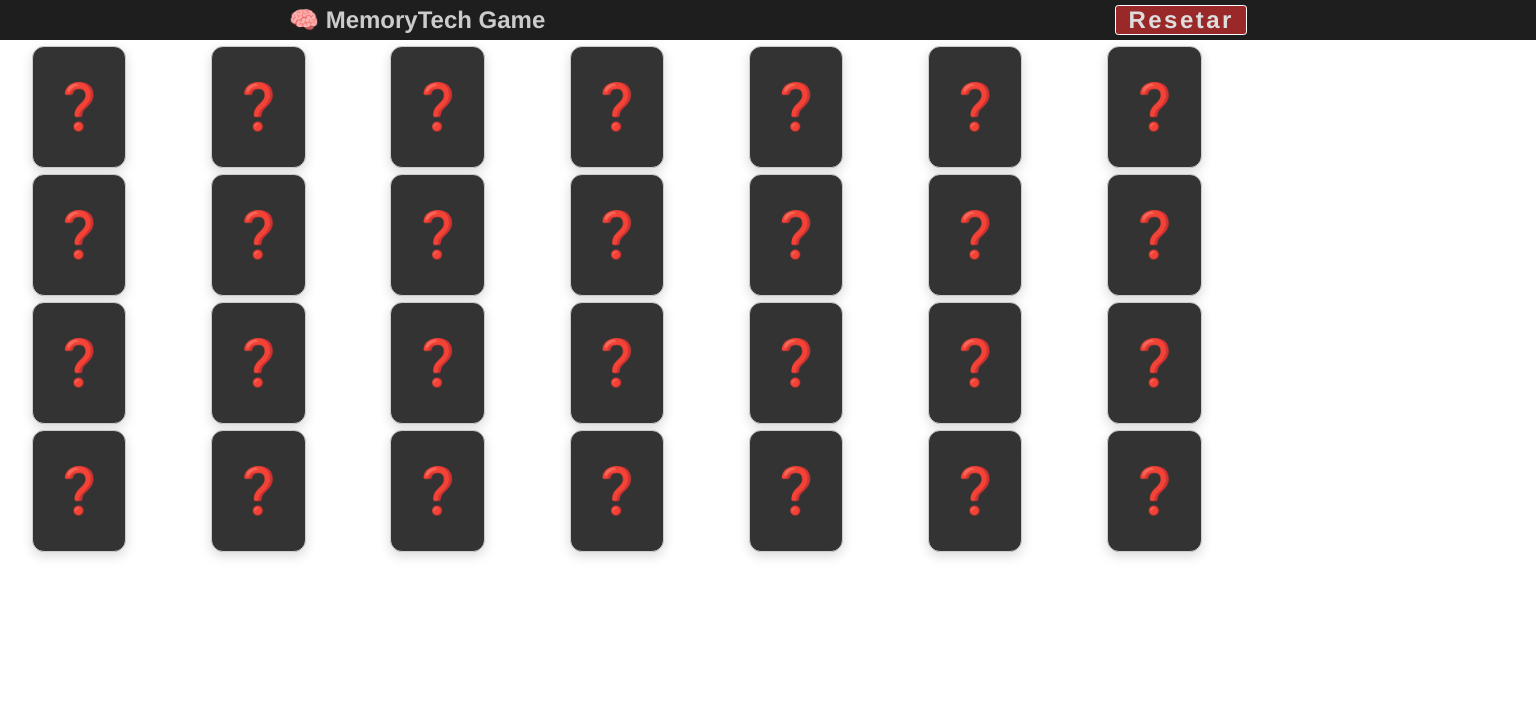
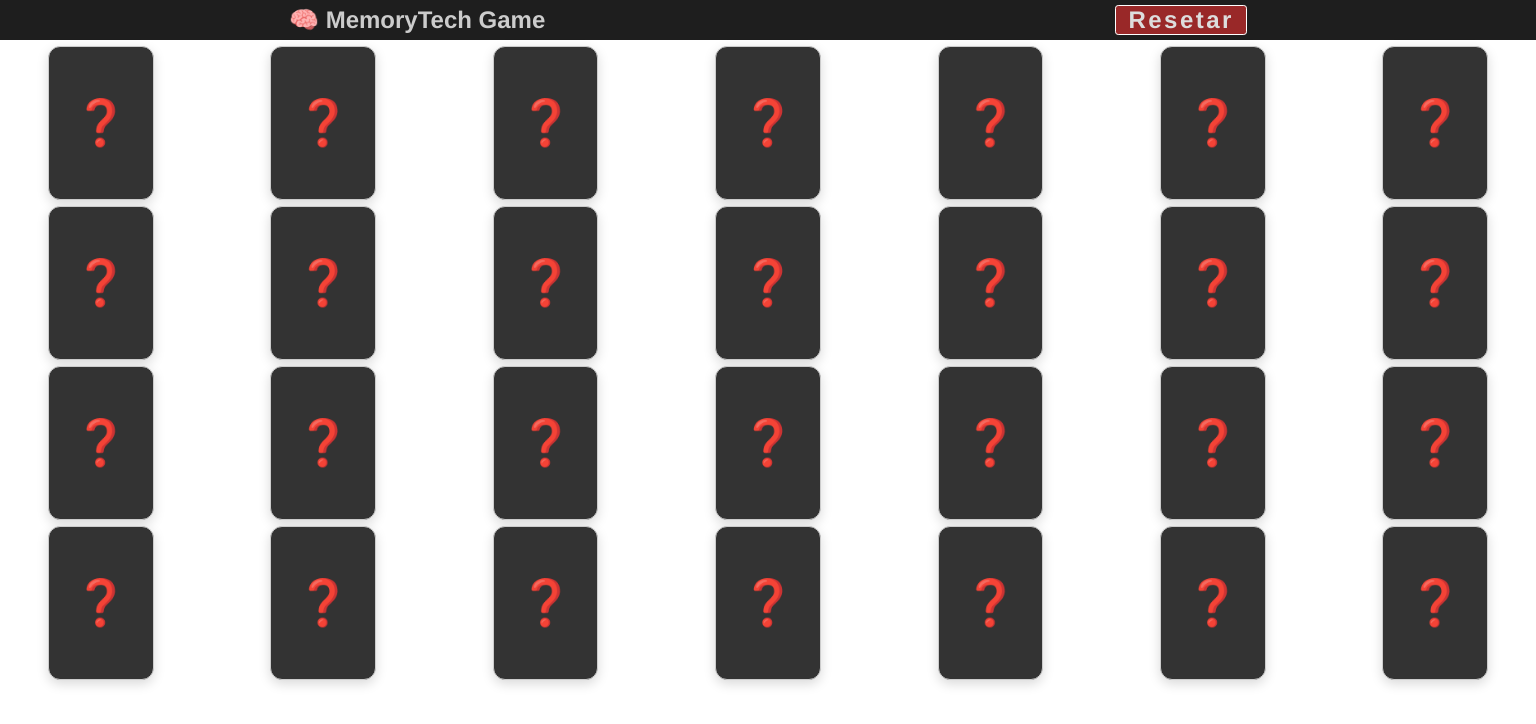
Before and after one commit to ramalhoraphael/MemoryTechGame, a React (Vite) app: page / in a window 1536 px wide. Shown: the top 724 px of the page. Built offline with nearby package versions, Linux system fonts and the light colour scheme.

Commit message:
fix:Correcao da ultima media query 1536px

```diff
--- a/src/components/Carta/Carta.css
+++ b/src/components/Carta/Carta.css
@@ -112,3 +112,8 @@
     padding: 0.2rem 2rem;
   }
 }
+@media screen and (min-width: 1536px) and (orientation: landscape) {
+  .carta-externa-fixo {
+    padding: 0.2rem 3rem;
+  }
+}
--- a/src/components/Mesa/Mesa.css
+++ b/src/components/Mesa/Mesa.css
@@ -188,3 +188,9 @@
     grid-template-columns: repeat(7, 9.9rem);
   }
 }
+@media screen and (min-width: 1536px) and (orientation: landscape) {
+  .carta-grid {
+    grid-template-rows: repeat(4, 10rem);
+    grid-template-columns: repeat(7, 12.6rem);
+  }
+}
```
